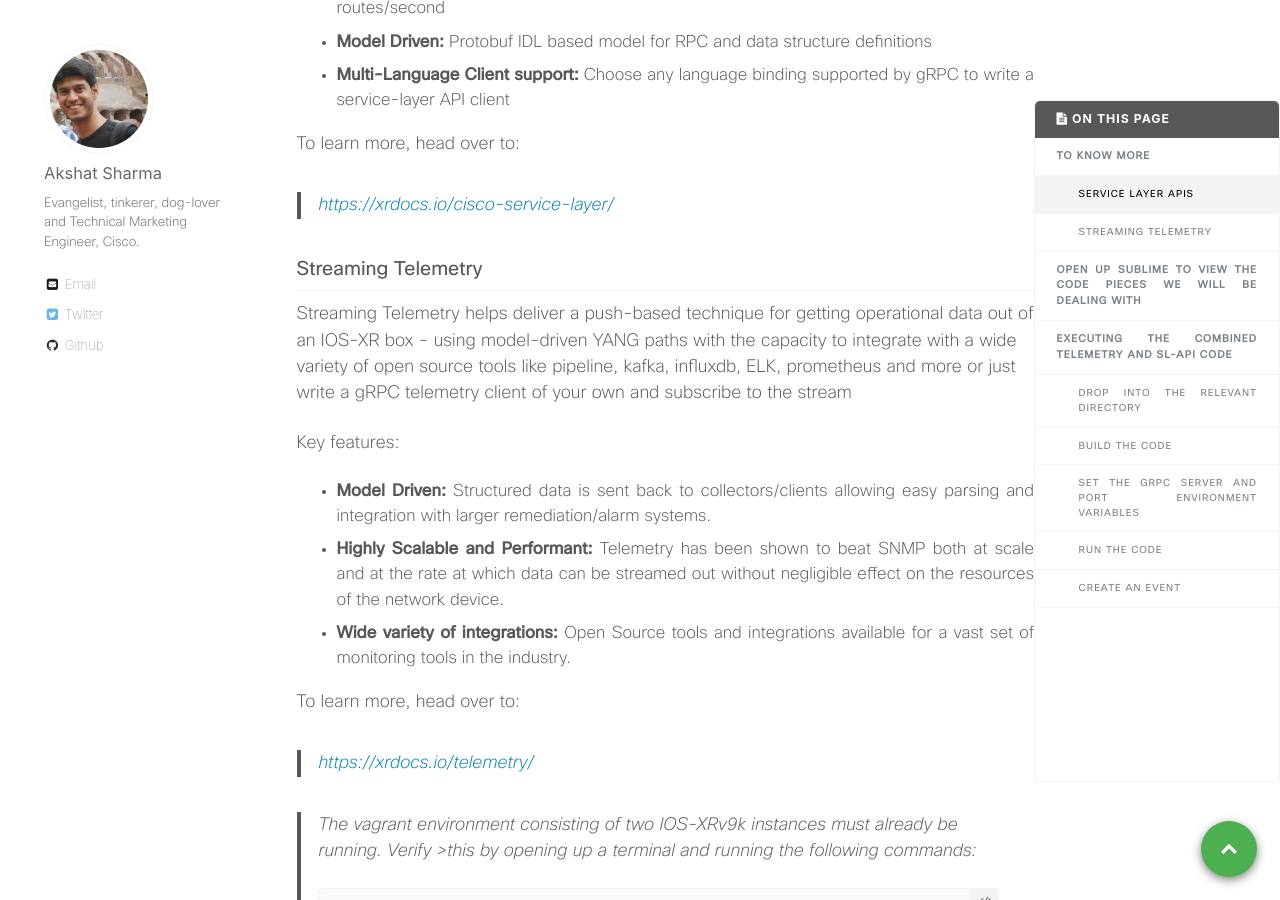
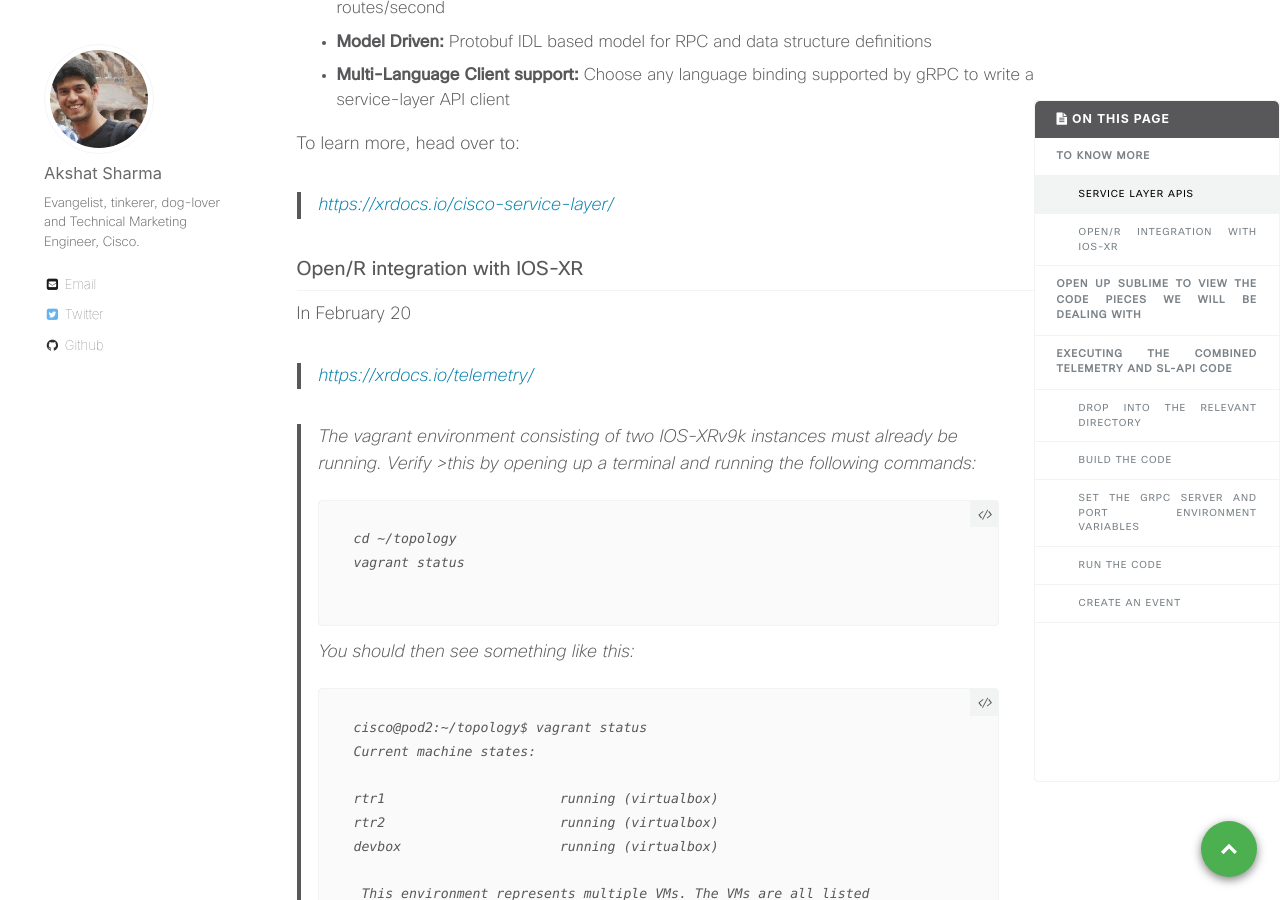
Before and after one commit to nanog75/hackathon, a Jekyll site: the page built from _wkinstructions/2019-01-30-step-3-combining-telemetry-with-Ansible-and-Open-r.md, in a window 1280 px wide and 900 px high, scrolled down 560 px. Built offline with Jekyll 4.4.1, drawn with Linux system fonts in a browser that asks for light colours; comment, search, counter and statistics services are not loaded.

Commit message:
Update 2019-01-30-step-3-combining-telemetry-with-Ansible-and-Open-r.md

```diff
--- a/_wkinstructions/2019-01-30-step-3-combining-telemetry-with-Ansible-and-Open-r.md
+++ b/_wkinstructions/2019-01-30-step-3-combining-telemetry-with-Ansible-and-Open-r.md
@@ -32,17 +32,9 @@ To learn more, head over to:
 
 ><https://xrdocs.io/cisco-service-layer/>
 
-### Streaming Telemetry
+### Open/R integration with IOS-XR
 
-Streaming Telemetry helps deliver a push-based technique for getting operational data out of an IOS-XR box - using model-driven YANG paths with the capacity to integrate with a wide variety of open source tools like pipeline, kafka, influxdb, ELK, prometheus and more or just write a gRPC telemetry client of your own and subscribe to the stream
-
-Key features:
-
-*  **Model Driven:** Structured data is sent back to collectors/clients allowing easy parsing and integration with larger remediation/alarm systems.
-*  **Highly Scalable and Performant:** Telemetry has been shown to beat SNMP both at scale and at the rate at which data can be streamed out without negligible effect on the resources of the network device.
-*  **Wide variety of integrations:** Open Source tools and integrations available for a vast set of monitoring tools in the industry.
-
-To learn more, head over to:
+In February 20
 
 ><https://xrdocs.io/telemetry/>
 
```
